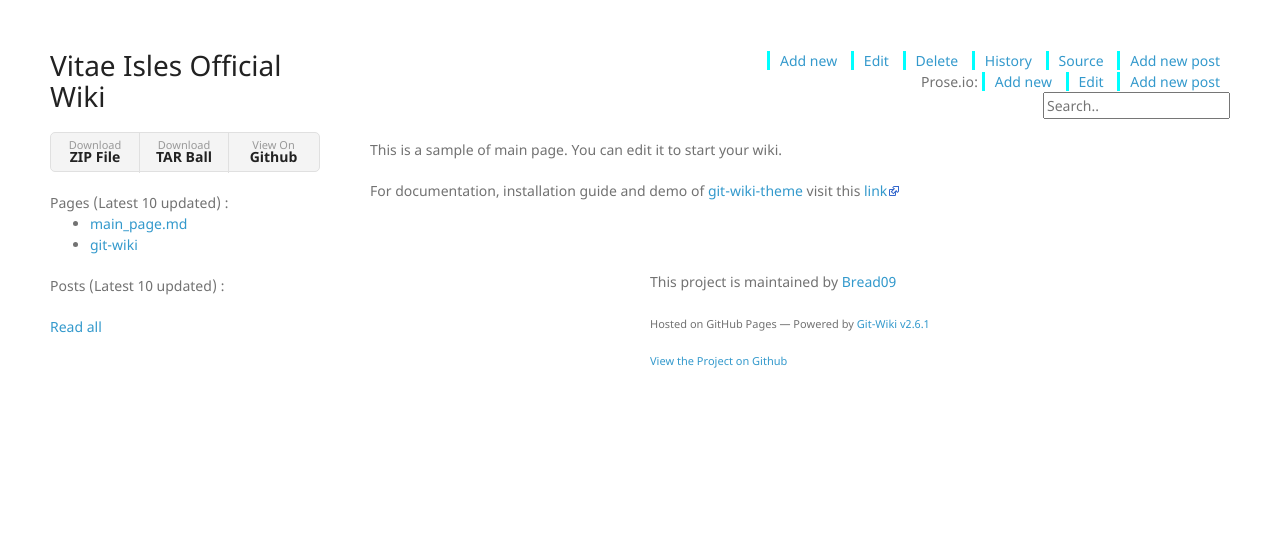
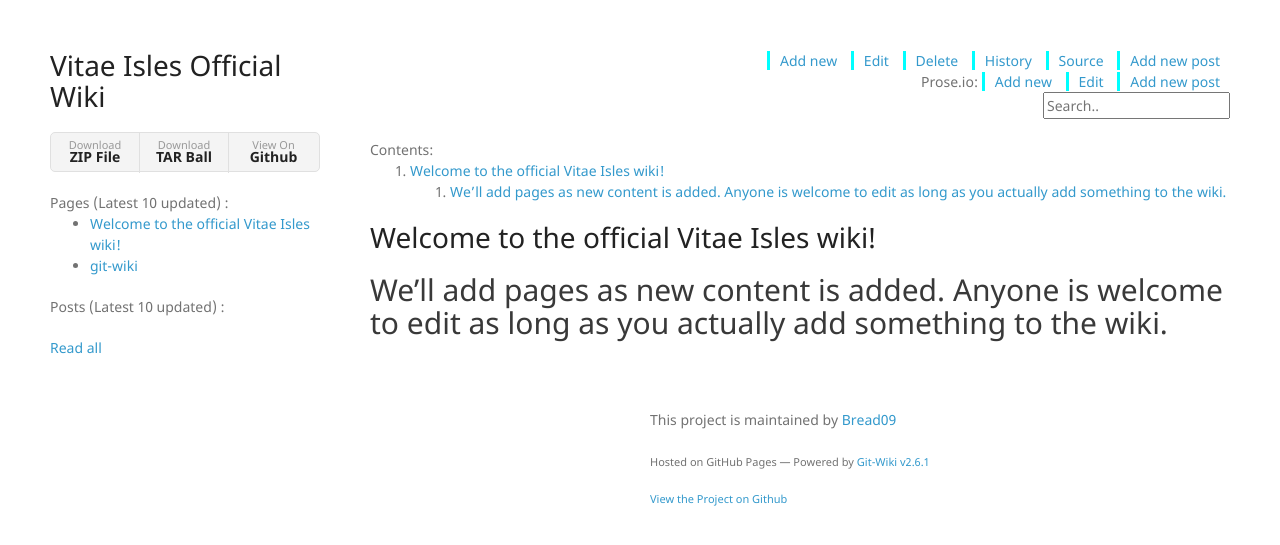
Before and after one commit to Bread09/VitaeWiki, a Jekyll site: the page built from wiki/main_page.md, in a window 1280 px wide. Shown: the top 545 px of the page. Built offline with Jekyll 4.4.1, drawn with Linux system fonts in a browser that asks for light colours; nearby versions of some CDN libraries; our own code applies the rules of GitHub Pages for plain Markdown files.

Commit message:
Update main_page.md

```diff
--- a/wiki/main_page.md
+++ b/wiki/main_page.md
@@ -2,6 +2,5 @@
 redirect_from: "/"
 ---
 
-This is a sample of main page. You can edit it to start your wiki.
-
-For documentation, installation guide and demo of [git-wiki-theme](git-wiki-theme) visit this [link](http://drassil.github.io/git-wiki/)
+# Welcome to the official Vitae Isles wiki!
+## We'll add pages as new content is added. Anyone is welcome to edit as long as you actually add something to the wiki.
```
